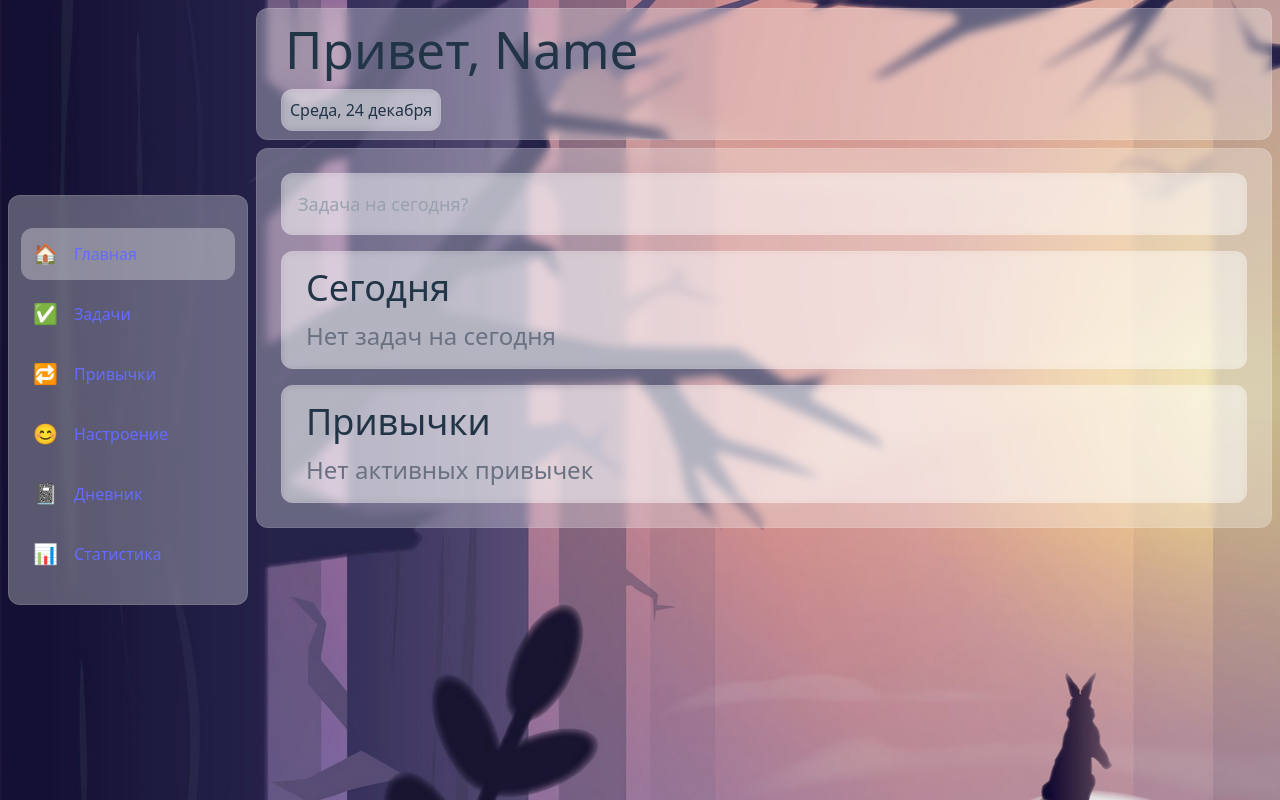
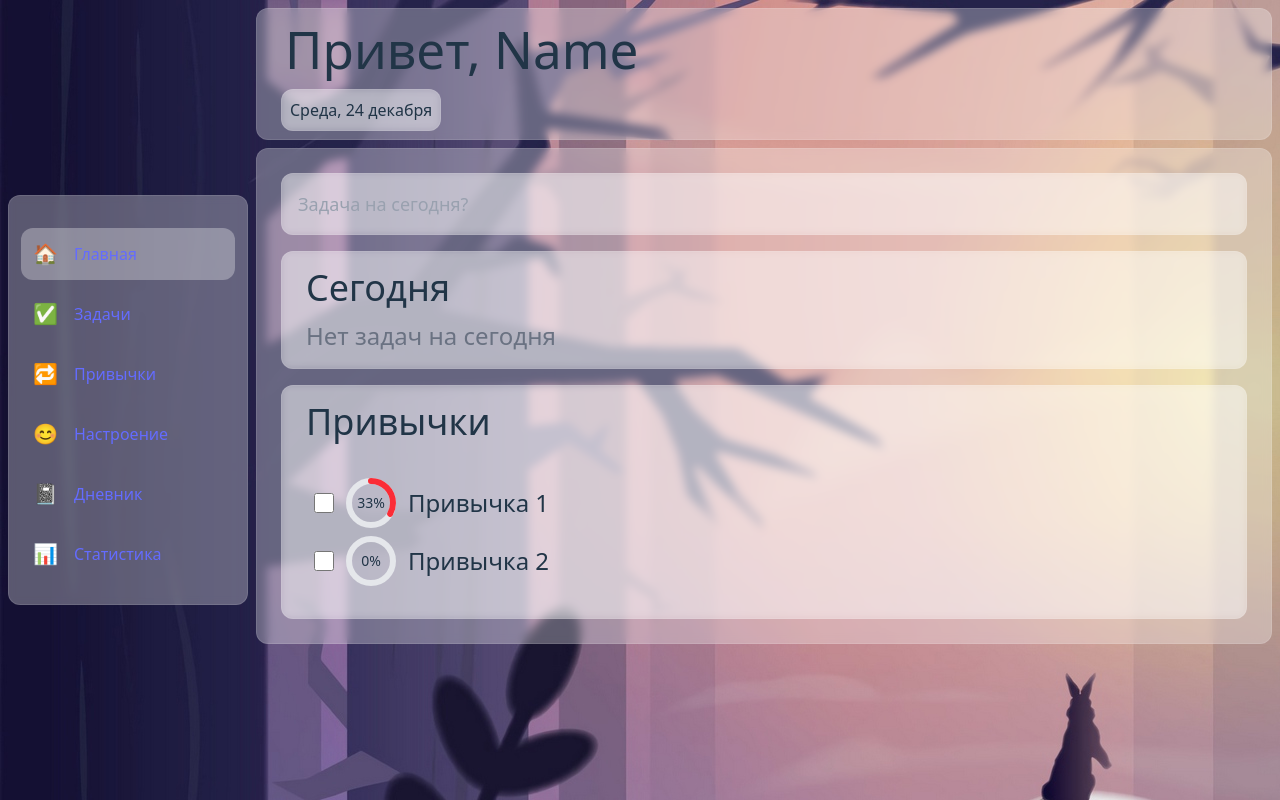
Before and after one commit to cyntraten/life-tracker-app, a React (Vite) app: page / in a window 1280 px wide. Built offline with nearby package versions, Linux system fonts and the light colour scheme.

Commit message:
fix(HabitsProgress): correct empty habits check

```diff
--- a/src/components/dashboard/HabitsProgress.tsx
+++ b/src/components/dashboard/HabitsProgress.tsx
@@ -24,7 +24,7 @@ export default function HabitsProgress() {
   return (
     <GlassCard className="p-4 mt-4">
       <h3 className="font-medium text-4xl mb-3 px-2">Привычки</h3>
-      {hasHabits ? (
+      {!hasHabits ? (
         <p className="text-gray-500 text-2xl px-2">Нет активных привычек</p>
       ) : (
         <div className="font-medium p-4">
```
